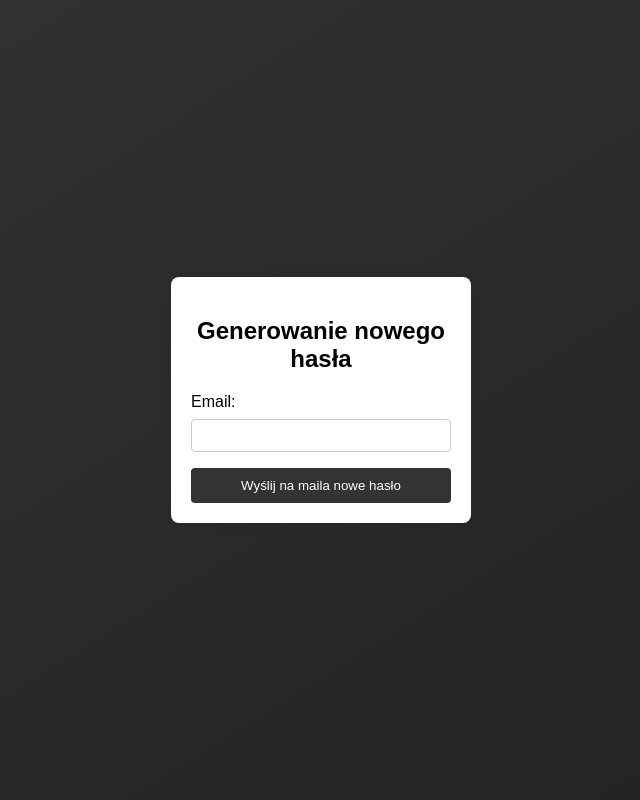
After one commit to MikolajczakJ/Jp-PHP-proj, a PHP site: page /JPPHPPROJ/strony/reset_password.php in a window 1280 px wide. The commit adds this page. Shown: the whole page, without its empty margins (319-959 px from the left). Run offline with PHP 8.4, Linux system fonts and the light colour scheme.

Commit message:
resetowanie hasła oraz wstępna wersja potwierdzania konta

```diff
--- a/scripts/register.php
+++ b/scripts/register.php
@@ -1,12 +1,14 @@
 <?php
 session_start();
 require_once("./connect.php");
+require_once("./mailer.php");
 require_once("./user.php");
 $verification_code = bin2hex(random_bytes(16));
 $user = new User(0,$_POST["register-firstname"],$_POST["register-lastname"],$_POST["register-email"],$_POST["register-password"],1,$verification_code);
 if(User::addUser($user,$conn)){
     $_SESSION["success"] = "Pomyślnie założono konto";
     User::logInUser($user);
+    User::confirmAccount($mail,$user);
     header("location:../strony/index.php");
 }else{
     $_SESSION["error"] = "Nastąpił nieoczekiwany błąd, spróbuj ponownie później";
--- a/strony/logandreg.php
+++ b/strony/logandreg.php
@@ -75,14 +75,14 @@ if(isset($_SESSION["auth_user"]) && session_status()==2){
 
   <div class="container">
     <div class="form-container">
-      <h2 class ="fon" >Login</h2>
+      <h2 class ="fon" >Logowanie</h2>
       <form action="../scripts/login.php" method="post">
         <label class ="fon" for="login-email">Email:</label>
         <input type="text" id="login-email" name="login-email" required>
 
         <label class ="fon" for="login-password">Hasło:</label>
         <input type="password" id="login-password" name="login-password" required>
-
+        <p class ="fon"> Nie pamiętasz hasła? <a href="reset_password.php"> Reset hasła </a> </p>
         <button type="submit">Logowanie </button>
       </form>
 
@@ -91,7 +91,7 @@ if(isset($_SESSION["auth_user"]) && session_status()==2){
 
   <div class="container" style="margin-left: 20px;">
     <div class="form-container">
-      <h2 class ="fon">Register</h2>
+      <h2 class ="fon">Rejestracja</h2>
       <form action="../scripts/register.php" method="post">
         <label class ="fon" for="register-firstname">Imię:</label>
         <input type="text" id="register-firstname" name="register-firstname" required>
--- /dev/null
+++ b/strony/reset_password.php
@@ -0,0 +1,90 @@
+<?php
+session_start();
+if(isset($_SESSION["auth_user"]) && session_status()==2){
+  header("location: ./index.php");
+}?>
+<!DOCTYPE html>
+<html lang="en">
+<head>
+  <meta charset="UTF-8">
+  <meta name="viewport" content="width=device-width, initial-scale=1.0">
+  <title>Reset Hasła</title>
+  <style>
+    body {
+      margin: 0;
+      padding: 0;
+      font-family: Arial, sans-serif;
+      background: linear-gradient(to bottom right, #333, #222);
+      color: #fff;
+      display: flex;
+      align-items: center;
+      justify-content: center;
+      height: 100vh;
+    }
+
+    .container {
+      background-color: #fff;
+      border-radius: 8px;
+      box-shadow: 0 0 10px rgba(0, 0, 0, 0.1);
+      overflow: hidden;
+      width: 300px;
+    }
+
+    .form-container {
+      padding: 20px;
+    }
+
+    .form-container h2 {
+      text-align: center;
+    }
+
+    form {
+      display: flex;
+      flex-direction: column;
+    }
+
+    label {
+      margin-bottom: 8px;
+    }
+
+    input {
+      padding: 8px;
+      margin-bottom: 16px;
+      border: 1px solid #ccc;
+      border-radius: 4px;
+    }
+
+    button {
+      padding: 10px;
+      background-color: #333;
+      color: #fff;
+      border: none;
+      border-radius: 4px;
+      cursor: pointer;
+    }
+
+    button:hover {
+      background-color: #555;
+    }
+    .fon {
+        color:black;
+    }
+  </style>
+</head>
+<body>
+
+  <div class="container">
+    <div class="form-container">
+      <h2 class ="fon" >Generowanie nowego hasła</h2>
+      <form action="../scripts/reset_password.php" method="post">
+        <label class ="fon" for="email">Email:</label>
+        <input type="text" id="email" name="email" required>
+
+        <button type="submit">Wyślij na maila nowe hasło </button>
+      </form>
+
+    </div>
+  </div>
+
+</body>
+</html>
```
Also changed, not shown: scripts/mailer.php (+12 -12 lines), scripts/reset_password.php (added, +9 -0 lines), scripts/user.php (+49 -0 lines), README.md, strony/verify.php (added).
